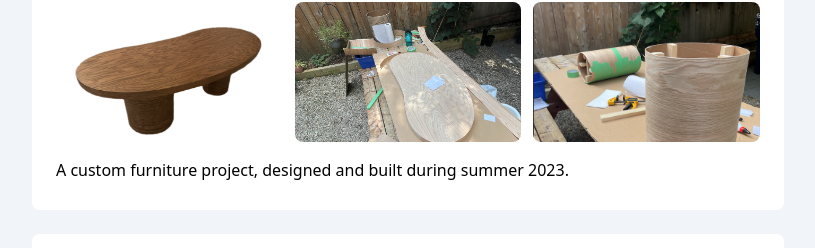
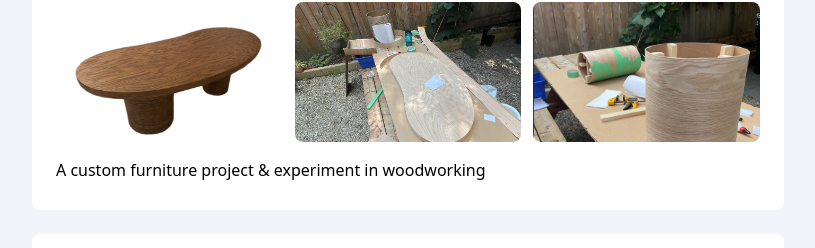
Before and after one commit to gregalexsmith/gregalexsmith, a Next.js app: page /projects in a window 1280 px wide. Shown: the part 1598-1846 px from the top of the page, without its empty margins (232-1047 px from the left). Built offline with nearby package versions, Linux system fonts and the light colour scheme.

Commit message:
feat: update projects

```diff
--- a/data/project/data.ts
+++ b/data/project/data.ts
@@ -58,7 +58,7 @@ export const projects: Project[] = [
   {
     title: 'Cirroo',
     description:
-      'Music project including releases, artwork and website highlighting latest work.',
+      'Music project including releases, artwork and website highlighting latest work',
     tech: {
       frontEnd: 'HTML5, CSS3, SASS, Gulp',
       backEnd: 'AWS S3 Static Hosting',
@@ -68,8 +68,7 @@ export const projects: Project[] = [
   },
   {
     title: 'Coffee Table',
-    description:
-      'A custom furniture project, designed and built during summer 2023.',
+    description: 'A custom furniture project & experiment in woodworking',
     images: [
       '/images/projects/table-1.png',
       '/images/projects/table-2.png',
@@ -114,7 +113,7 @@ export const projects: Project[] = [
   {
     title: 'Tree Museum',
     description:
-      'Artist website and blog for local band Tree Museum. Includes splash page, Instagram integration, show feed and contact form.',
+      'Artist website and blog for local band Tree Museum. Includes splash page, Instagram integration, show feed and contact form',
     tech: {
       frontEnd: 'React, PostCSS',
       backEnd: 'Firebase',
```
